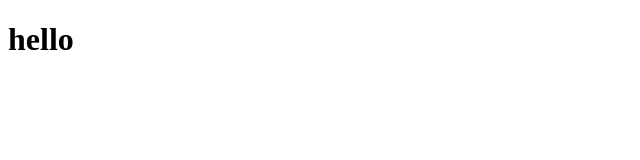
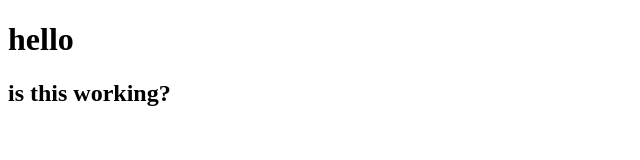
Before and after one commit to The-Andy-Dwyers/test_git, a plain HTML site: page index.html in a window 1280 px wide. Shown: the whole page, without its empty margins (0-640 px from the left). Drawn offline with Linux system fonts and the light colour scheme.

Commit message:
is this working

```diff
--- a/index.html
+++ b/index.html
@@ -12,6 +12,8 @@
 
     <H1>hello</H1>
 
+    <h2>is this working?</h2>
+
 </body>
 
 </html>
```
